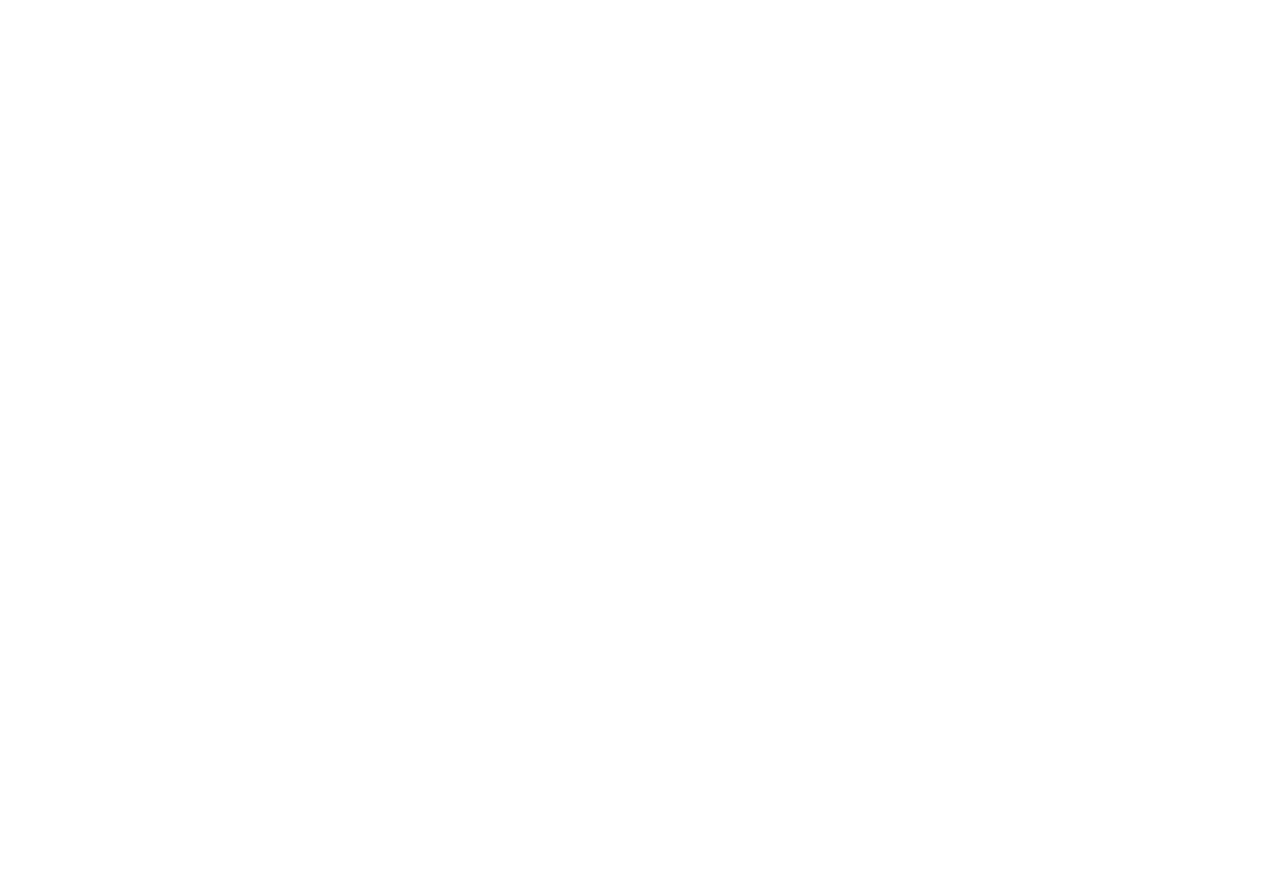
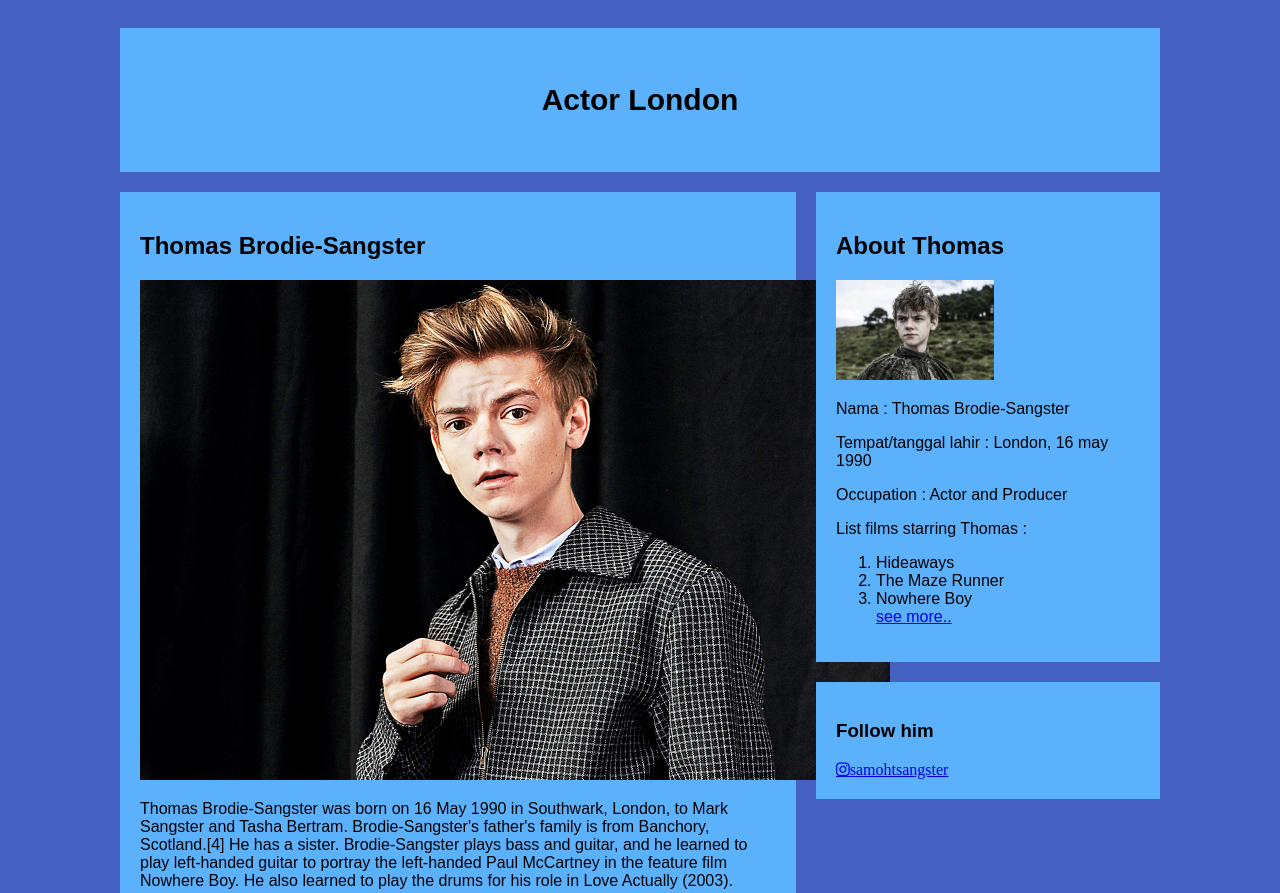
Before and after one commit to damaihtrk/damaihtrk, a plain HTML site: page index.html in a window 1280 px wide. Shown: the top 893 px of the page. Before the commit the page ends 800 px from the top, so only its background shows below. Drawn offline with Linux system fonts and the light colour scheme.

Commit message:
add file and css

```diff
--- a/index.html
+++ b/index.html
@@ -3,9 +3,45 @@
 <head>
     <meta charset="UTF-8">
     <meta name="viewport" content="width=device-width, initial-scale=1.0">
+    <link rel="stylesheet" href="style.css">
+    <link rel="stylesheet" href="https://cdnjs.cloudflare.com/ajax/libs/font-awesome/4.7.0/css/font-awesome.min.css">
     <title>Document</title>
 </head>
 <body>
+    <div class="header">
+        <h2>Actor London</h2>
+      </div>
+
+      <div class="row">
+        <div class="leftcolumn">
+          <div class="card">
+            <h2>Thomas Brodie-Sangster</h2>
+           <div><img src="img/newtt.jpg" alt="" style="height: 500px;"></div>
+            <p>Thomas Brodie-Sangster was born on 16 May 1990 in Southwark, London, to Mark Sangster and Tasha Bertram. Brodie-Sangster's father's family is from Banchory, Scotland.[4] He has a sister. Brodie-Sangster plays bass and guitar, and he learned to play left-handed guitar to portray the left-handed Paul McCartney in the feature film Nowhere Boy. He also learned to play the drums for his role in Love Actually (2003).</p>
+          </div>
+
+        </div>
+        <div class="rightcolumn">
+          <div class="card">
+            <h2>About Thomas</h2>
+            <div><img src="img/maze.jpeg" alt="" style="height: 100px;"></div>
+            <p>Nama : Thomas Brodie-Sangster</p>
+            <p>Tempat/tanggal lahir : London, 16 may 1990</p>
+            <p>Occupation : Actor and Producer</p>
+            <p>List films starring Thomas :</p>
+            <ol>
+                <li>Hideaways</li>
+                <li>The Maze Runner</li>
+                <li>Nowhere Boy</li>
+                <a href="https://bacaterus.com/film-thomas-brodie-sangster/">see more..</a>
+            </ol>
+          </div>
+          <div class="card">
+            <h3>Follow him</h3>
+            <a href="https://www.instagram.com/samohtsangster/?hl=en" class="fa fa-instagram">samohtsangster</a>
+          </div>
+        </div>
+      </div>
 
 </body>
 </html>
--- /dev/null
+++ b/style.css
@@ -0,0 +1,76 @@
+* {
+    box-sizing: border-box;
+  }
+
+  body {
+    font-family: Arial;
+    padding: 20px;
+    background: #4561c1;
+    margin-left: 100px;
+    margin-right: 100px;
+  }
+
+  /* Header/Blog Title */
+  .header {
+    padding: 30px;
+    font-size: 20px;
+    text-align: center;
+    background: rgb(91, 177, 251);
+  }
+
+  /* Create two unequal columns that floats next to each other */
+  /* Left column */
+  .leftcolumn {
+    float: left;
+    width: 65%;
+  }
+
+  /* Right column */
+  .rightcolumn {
+    float: left;
+    width: 35%;
+    padding-left: 20px;
+  }
+
+  /* Fake image */
+  .fakeimg {
+    background-color: rgb(91, 177, 251);
+    width: 100%;
+    padding: 20px;
+  }
+
+  /* Add a card effect for articles */
+  .card {
+    background-color: rgb(91, 177, 251);
+    padding: 20px;
+    margin-top: 20px;
+  }
+
+  /* Clear floats after the columns */
+  .row:after {
+    content: "";
+    display: table;
+    clear: both;
+  }
+
+  /* Footer */
+  .footer {
+    padding: 20px;
+    text-align: center;
+    background: rgb(91, 177, 251);
+    margin-top: 20px;
+  }
+  fa-instagram {
+    background: black;
+    color: black;
+
+  }
+
+
+  /* Responsive layout - when the screen is less than 800px wide, make the two columns stack on top of each other instead of next to each other */
+  @media screen and (max-width: 800px) {
+    .leftcolumn, .rightcolumn {
+      width: 100%;
+      padding: 0;
+    }
+  }
```
Also changed, not shown: img/maze.jpeg (added), img/newt.jpg (added), img/newtt.jpg (added), img/rois.jpg (added).
